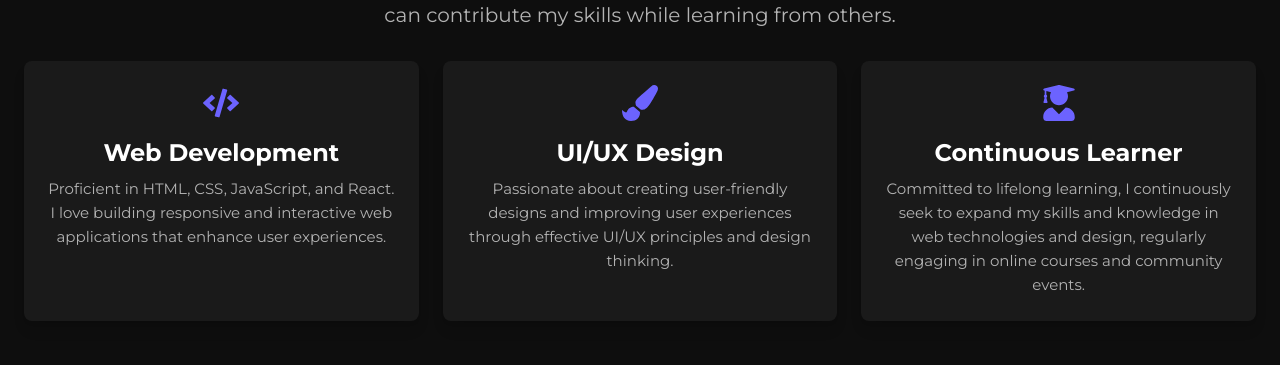
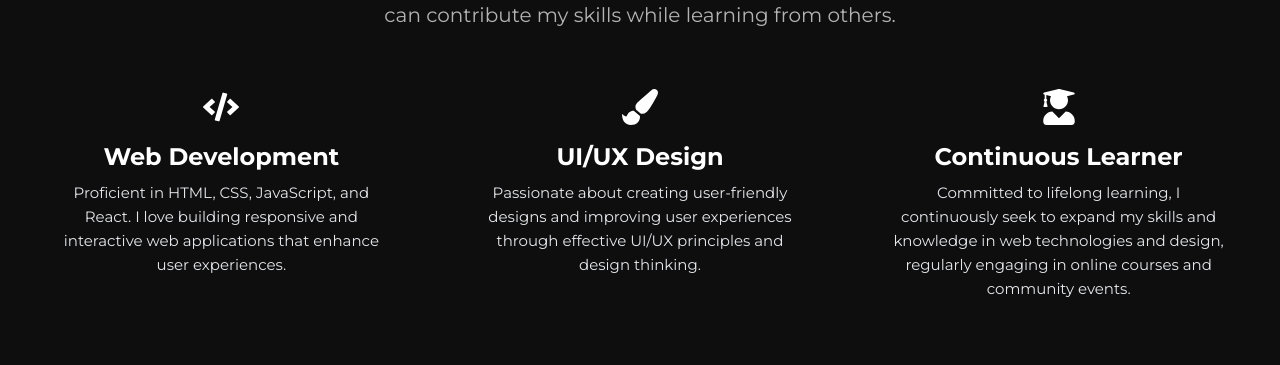
Before and after one commit to johnwesley755/portfolio-web-app, a React (Vite) app in the folder portfolio/: page / in a window 1280 px wide. Shown: the part 1319-1684 px from the top of the page. Built offline with nearby package versions, Linux system fonts and the light colour scheme.

Commit message:
Updated committed message

```diff
--- a/portfolio/src/About.jsx
+++ b/portfolio/src/About.jsx
@@ -1,15 +1,34 @@
-import React from "react";
+import React, { useEffect, useState } from "react";
 import { motion } from "framer-motion";
 import { FaCode, FaPaintBrush, FaUserGraduate } from "react-icons/fa";
 
 const About = () => {
+  const [isVisible, setIsVisible] = useState(false);
+
+  const handleScroll = () => {
+    const section = document.getElementById("about");
+    const rect = section.getBoundingClientRect();
+    if (rect.top < window.innerHeight && rect.bottom >= 0) {
+      setIsVisible(true);
+    } else {
+      setIsVisible(false);
+    }
+  };
+
+  useEffect(() => {
+    window.addEventListener("scroll", handleScroll);
+    return () => {
+      window.removeEventListener("scroll", handleScroll);
+    };
+  }, []);
+
   return (
     <section id="about" className="py-20 bg-gray-90 text-white">
       <div className="max-w-7xl mx-auto px-6">
         <motion.h2
           className="text-4xl md:text-5xl font-bold text-center mb-10"
           initial={{ opacity: 0, translateY: -50 }}
-          animate={{ opacity: 1, translateY: 0 }}
+          animate={isVisible ? { opacity: 1, translateY: 0 } : {}}
           transition={{ duration: 0.5 }}
         >
           About Me
@@ -18,7 +37,7 @@
         <motion.p
           className="text-lg md:text-xl text-center mb-8 leading-relaxed"
           initial={{ opacity: 0, translateY: 20 }}
-          animate={{ opacity: 1, translateY: 0 }}
+          animate={isVisible ? { opacity: 1, translateY: 0 } : {}}
           transition={{ duration: 0.5, delay: 0.2 }}
         >
           I'm John Wesley, an aspiring web developer and UI/UX designer with a
@@ -31,7 +50,7 @@
         <motion.p
           className="text-lg md:text-xl text-center mb-8 leading-relaxed"
           initial={{ opacity: 0, translateY: 20 }}
-          animate={{ opacity: 1, translateY: 0 }}
+          animate={isVisible ? { opacity: 1, translateY: 0 } : {}}
           transition={{ duration: 0.5, delay: 0.4 }}
         >
           I hold a strong foundation in front-end development, and I am
@@ -45,7 +64,7 @@
         <motion.p
           className="text-lg md:text-xl text-center mb-8 leading-relaxed"
           initial={{ opacity: 0, translateY: 20 }}
-          animate={{ opacity: 1, translateY: 0 }}
+          animate={isVisible ? { opacity: 1, translateY: 0 } : {}}
           transition={{ duration: 0.5, delay: 0.6 }}
         >
           Apart from my technical skills, I am committed to lifelong learning
@@ -56,45 +75,48 @@
         </motion.p>
 
         <div className="grid grid-cols-1 md:grid-cols-3 gap-6">
+          {/* Web Development Card */}
           <motion.div
-            className="flex flex-col items-center p-6 bg-gray-50 rounded-lg shadow-lg"
+            className="flex flex-col items-center p-6 rounded-lg border-4 border-transparent transition-all duration-300 transform hover:scale-105 hover:cursor-pointer hover:border-gradient-to-r from-blue-500 to-purple-600 hover:shadow-lg hover:shadow-blue-500/50"
             initial={{ opacity: 0, translateY: 20 }}
-            animate={{ opacity: 1, translateY: 0 }}
+            animate={isVisible ? { opacity: 1, translateY: 0 } : {}}
             transition={{ duration: 0.5, delay: 0.8 }}
           >
-            <FaCode className="text-4xl text-secondary mb-4" />
+            <FaCode className="text-4xl text-white mb-4" />
             <h3 className="text-2xl font-bold mb-2">Web Development</h3>
-            <p className="text-center">
+            <p className="text-center text-gray-200">
               Proficient in HTML, CSS, JavaScript, and React. I love building
               responsive and interactive web applications that enhance user
               experiences.
             </p>
           </motion.div>
 
+          {/* UI/UX Design Card */}
           <motion.div
-            className="flex flex-col items-center p-6 bg-gray-50 rounded-lg shadow-lg"
+            className="flex flex-col items-center p-6 rounded-lg border-4 border-transparent transition-all duration-300 transform hover:scale-105 hover:cursor-pointer hover:border-gradient-to-r from-purple-500 to-pink-500 hover:shadow-lg hover:shadow-purple-500/50"
             initial={{ opacity: 0, translateY: 20 }}
-            animate={{ opacity: 1, translateY: 0 }}
+            animate={isVisible ? { opacity: 1, translateY: 0 } : {}}
             transition={{ duration: 0.5, delay: 1 }}
           >
-            <FaPaintBrush className="text-4xl text-secondary mb-4" />
+            <FaPaintBrush className="text-4xl text-white mb-4" />
             <h3 className="text-2xl font-bold mb-2">UI/UX Design</h3>
-            <p className="text-center">
+            <p className="text-center text-gray-200">
               Passionate about creating user-friendly designs and improving user
               experiences through effective UI/UX principles and design
               thinking.
             </p>
           </motion.div>
 
+          {/* Continuous Learner Card */}
           <motion.div
-            className="flex flex-col items-center p-6 bg-gray-50 rounded-lg shadow-lg"
+            className="flex flex-col items-center p-6  rounded-lg border-4 border-transparent transition-all duration-300 transform hover:scale-105 hover:cursor-pointer hover:border-gradient-to-r from-green-500 to-teal-500 hover:shadow-lg hover:shadow-green-500/50"
             initial={{ opacity: 0, translateY: 20 }}
-            animate={{ opacity: 1, translateY: 0 }}
+            animate={isVisible ? { opacity: 1, translateY: 0 } : {}}
             transition={{ duration: 0.5, delay: 1.2 }}
           >
-            <FaUserGraduate className="text-4xl text-secondary mb-4" />
+            <FaUserGraduate className="text-4xl text-white mb-4" />
             <h3 className="text-2xl font-bold mb-2">Continuous Learner</h3>
-            <p className="text-center">
+            <p className="text-center text-gray-200">
               Committed to lifelong learning, I continuously seek to expand my
               skills and knowledge in web technologies and design, regularly
               engaging in online courses and community events.
@@ -105,7 +127,7 @@
         <motion.p
           className="text-lg md:text-xl text-center mt-10 leading-relaxed"
           initial={{ opacity: 0, translateY: 20 }}
-          animate={{ opacity: 1, translateY: 0 }}
+          animate={isVisible ? { opacity: 1, translateY: 0 } : {}}
           transition={{ duration: 0.5, delay: 1.4 }}
         >
           When I'm not coding, I enjoy exploring new technologies, working on
--- a/portfolio/src/Footer.jsx
+++ b/portfolio/src/Footer.jsx
@@ -4,7 +4,7 @@
 
 const Footer = () => {
   return (
-    <footer className="bg-gray-90 text-white py-10">
+    <footer className="bg-gray-90 text-white py-10" id="footer">
       <div className="max-w-7xl mx-auto px-6">
         <motion.h2
           className="text-3xl md:text-4xl font-bold text-center mb-6"
--- a/portfolio/src/Hero.jsx
+++ b/portfolio/src/Hero.jsx
@@ -5,20 +5,13 @@
 
 const HeroSection = () => {
   return (
-    <section className="relative h-screen flex items-center justify-center bg-gray-90 text-white overflow-hidden">
-      {/* Background Image */}
-      <div
-        className="absolute inset-0 bg-cover bg-center opacity-50"
-        style={{
-          backgroundImage: `url('https://source.unsplash.com/random/1920x1080/?technology,abstract')`,
-        }}
-      ></div>
-
+    <section className="relative h-screen flex items-center justify-center text-white overflow-hidden bg-gray-90">
       {/* Hero Content */}
       <motion.div
         className="relative z-10 text-center p-8 max-w-4xl"
         initial={{ opacity: 0, translateY: 50 }}
-        animate={{ opacity: 1, translateY: 0 }}
+        animate={{ opacity: 1, translateY: 0, scale: 1 }}
+        exit={{ opacity: 0, translateY: 20, scale: 0.9 }} // Animation for exit
         transition={{ duration: 0.7 }}
       >
         <img
@@ -51,6 +44,16 @@
           </a>
         </div>
       </motion.div>
+
+      {/* Scrolling Animation for the Text */}
+      <motion.div
+        className="absolute bottom-10 w-full text-center"
+        initial={{ opacity: 0, translateY: 20 }}
+        animate={{ opacity: 1, translateY: 0 }}
+        exit={{ opacity: 0, translateY: 20 }} // Animation for exit
+        transition={{ duration: 0.5, delay: 0.7 }}
+      >
+      </motion.div>
     </section>
   );
 };
--- a/portfolio/src/Project.jsx
+++ b/portfolio/src/Project.jsx
@@ -25,7 +25,7 @@
     name: "Soulsborne",
     image: soulsborneImg,
     description:
-      "A community platform for gamers to share strategies, tips, and experiences related to the Soulsborne game series.",
+      "Soulsborne is a platform linking students, instructors, and companies to align skills with market needs.",
     link: "https://soulsborne-bba5f.web.app/",
   },
   {
@@ -51,7 +51,8 @@
         <motion.h2
           className="text-4xl md:text-5xl font-bold text-center mb-10"
           initial={{ opacity: 0, translateY: -50 }}
-          animate={{ opacity: 1, translateY: 0 }}
+          whileInView={{ opacity: 1, translateY: 0 }}
+          viewport={{ once: true }}
           transition={{ duration: 0.5 }}
         >
           Projects
@@ -61,11 +62,12 @@
           {projects.map((project, index) => (
             <motion.div
               key={index}
-              className="relative group rounded-lg shadow-lg overflow-hidden transition-transform duration-300 hover:scale-105 hover:shadow-2xl cursor-pointer"
+              className="relative group rounded-lg shadow-lg overflow-hidden transition-transform duration-300 hover:scale-105 cursor-pointer hover:border-gradient-to-r from-purple-500 to-pink-500 hover:shadow-lg hover:shadow-purple-500/50"
               onClick={() => window.open(project.link, "_blank")}
-              initial={{ opacity: 0, translateY: 20 }}
-              animate={{ opacity: 1, translateY: 0 }}
-              transition={{ duration: 0.5, delay: index * 0.1 }}
+              initial={{ opacity: 0, translateY: 30 }}
+              whileInView={{ opacity: 1, translateY: 0 }}
+              viewport={{ once: true, amount: 0.2 }}
+              transition={{ duration: 0.6, delay: index * 0.1 }}
             >
               <div className="relative h-64">
                 <img
```
